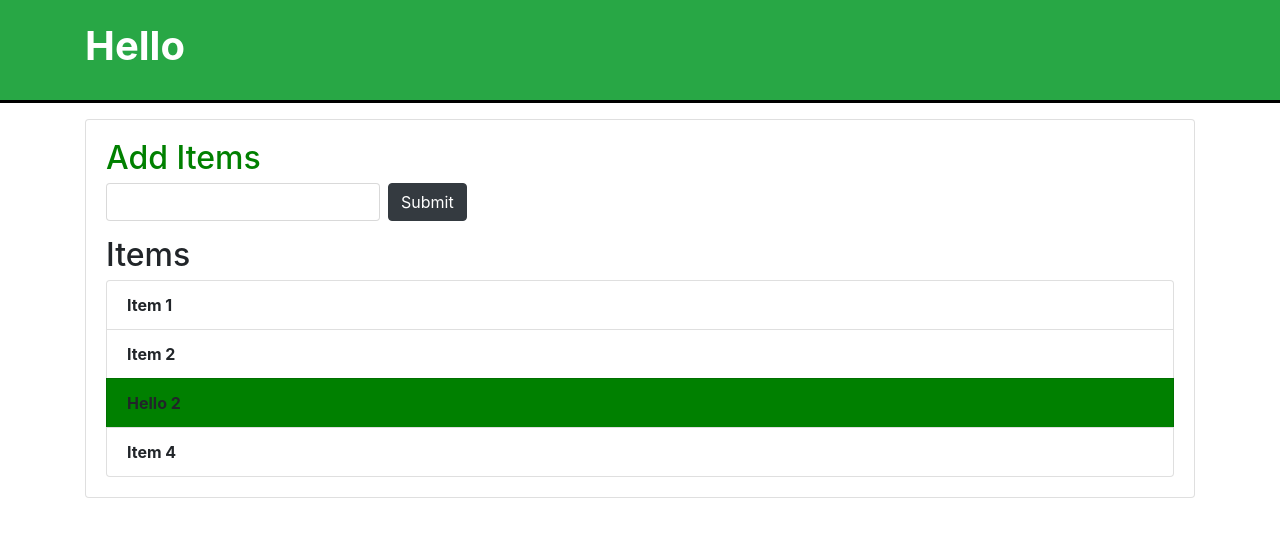
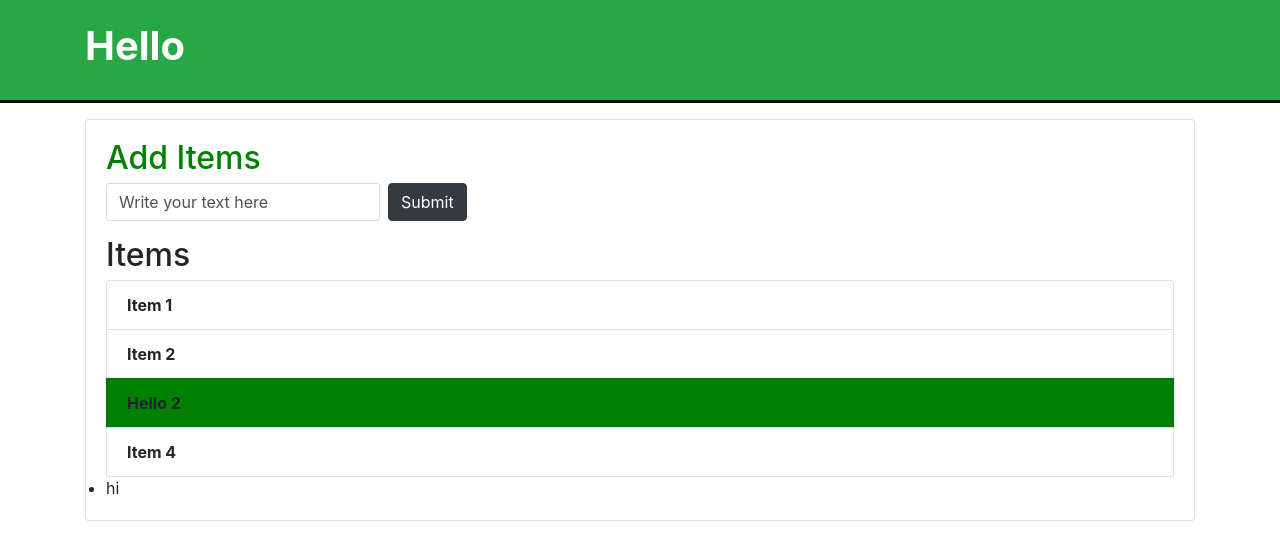
Before and after one commit to Divyajoshi8/AddItem, a plain HTML site: page index.html in a window 1280 px wide. Drawn offline with nearby package versions, Linux system fonts and the light colour scheme.

Commit message:
files modified

```diff
--- a/dom.js
+++ b/dom.js
@@ -28,3 +28,8 @@
 items[i].style.fontWeight='bold'
 }
 items[2].style.backgroundColor='green'
+var input=document.querySelector('input');
+input.value='Write your text here';
+var itm=document.getElementsByClassName('list-group-items');
+itm[0].textContent='hi';
+console.log(itm);
--- a/index.html
+++ b/index.html
@@ -26,6 +26,7 @@
       <li class="list-group-item">Item 2</li>
       <li class="list-group-item">Item 3</li>
       <li class="list-group-item">Item 4</li>
+      <li class="list-group-items">Item 5</li>
     </ul>
    </div>
   </div>
```
